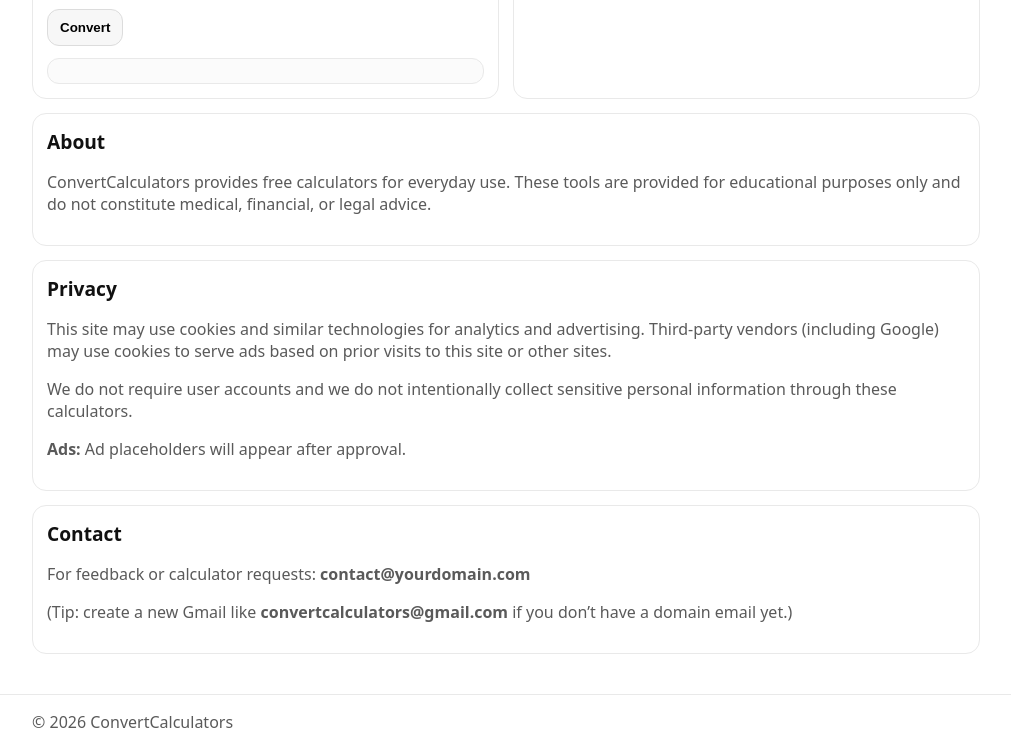
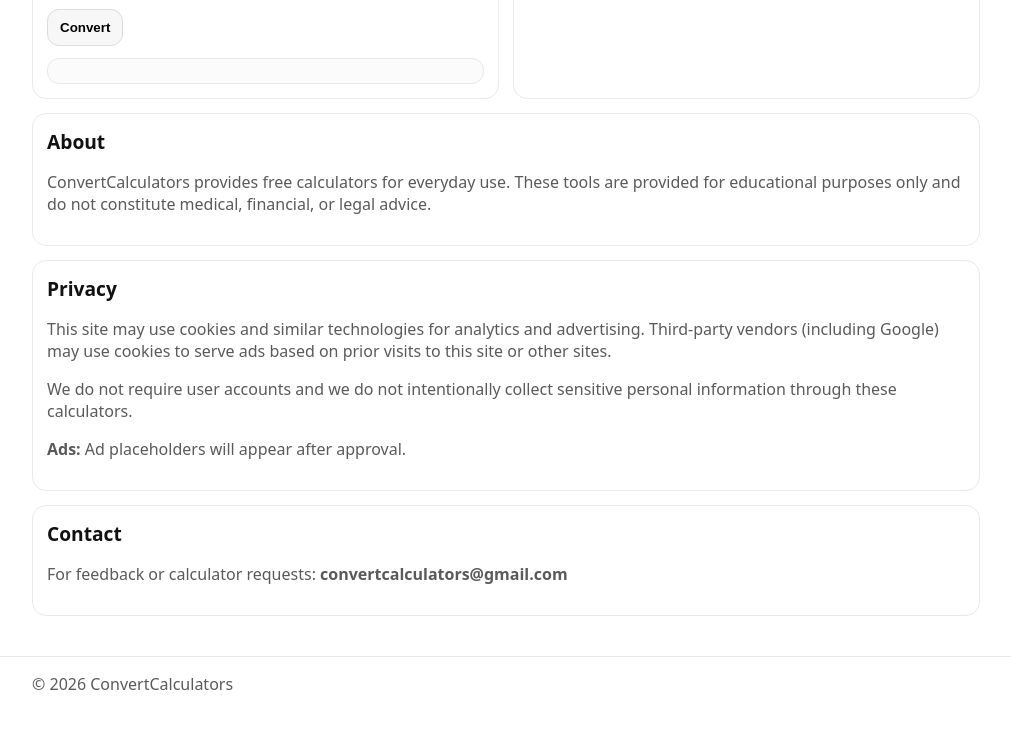
Before and after one commit to convertcalculators/convertcalculators.github.io, a plain HTML site: page index.html in a window 1280 px wide. Shown: the part 1993-2742 px from the top of the page, without its empty margins (134-1145 px from the left). After the commit the page ends 2704 px from the top, so only its background shows below. Drawn offline with Linux system fonts and the light colour scheme.

Commit message:
Update index.html

```diff
--- a/index.html
+++ b/index.html
@@ -231,10 +231,7 @@
 <section id="contact" class="card" style="margin-top:14px;">
   <h2>Contact</h2>
   <p class="small">
-    For feedback or calculator requests: <strong>contact@yourdomain.com</strong>
-  </p>
-  <p class="small">
-    (Tip: create a new Gmail like <strong>convertcalculators@gmail.com</strong> if you don’t have a domain email yet.)
+    For feedback or calculator requests: <strong>convertcalculators@gmail.com</strong>
   </p>
 </section>
 </main>
```
